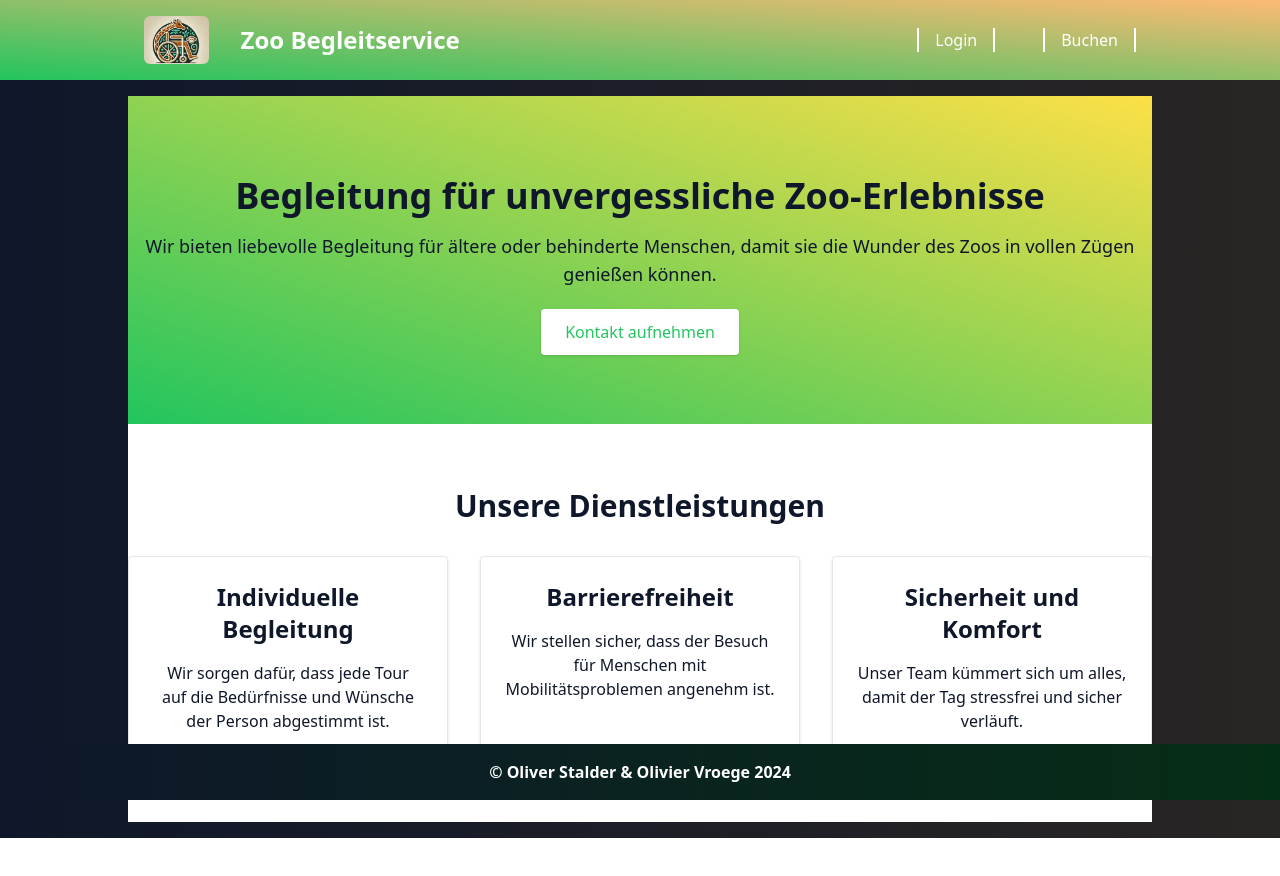
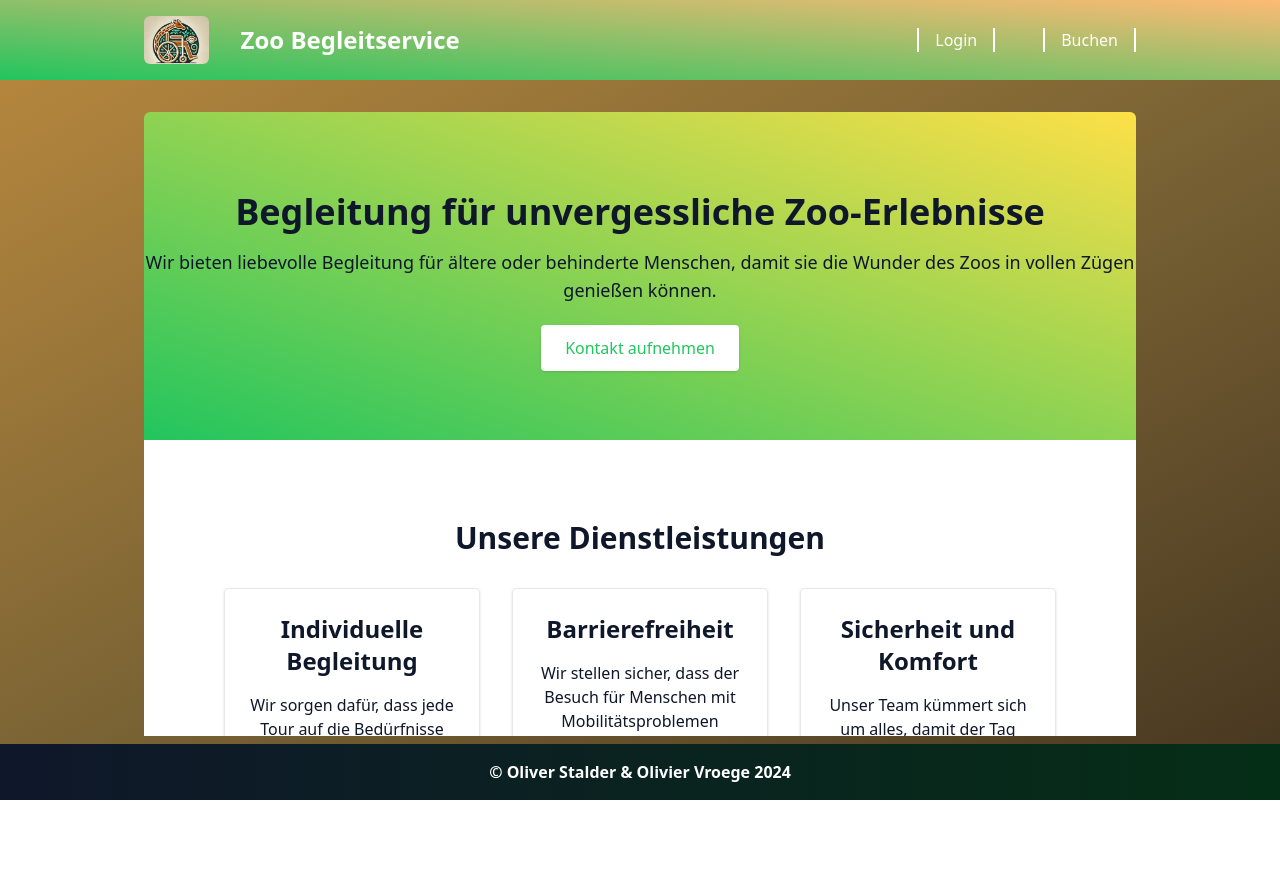
Before and after one commit to Seismix/zoo-begleitservice, a SvelteKit app: page / in a window 1280 px wide. Shown: the top 876 px of the page. After the commit the page ends 840 px from the top, so only its background shows below. Built offline with nearby package versions, Linux system fonts and the light colour scheme.

Commit message:
ui changes (#5)

```diff
--- a/src/routes/+layout.svelte
+++ b/src/routes/+layout.svelte
@@ -32,10 +32,10 @@
 			</ul>
 		</div>
 	</div>
-	<div class="bg-gradient-to-r from-slate-900 to-stone-800">
+	<div class="bg-gradient-to-br from-[#D9A84E] via-[#967B3E] to-[#5A4A2E]">
 		{#key data.url}
 			<div
-				class=" md:px-12 lg:px-32 bg-fixed min-h-[calc(100vh-6rem)] grid bg-gradient-to-r from-slate-900 to-stone-800 overflow-hidden py-4"
+				class=" md:px-12 lg:px-32 bg-fixed min-h-[calc(100vh-6rem)] grid bg-gradient-to-br from-[#B4863D] via-[#7A6334] to-[#463620] overflow-hidden py-4"
 				style="display: flex; flex-direction: column; justify-content: flex-start; align-items: stretch;"
 				in:fade={{ duration: 500, delay: 500 }}
 				out:fade={{ duration: 500 }}
--- a/src/routes/+page.svelte
+++ b/src/routes/+page.svelte
@@ -1,5 +1,5 @@
-  <!-- Hero Section -->
-  <section class="bg-gradient-to-tr from-green-500 to-yellow-300 text-[#0f172a] py-20">
+  <div class="h-[calc(100vh-10rem)] gap-4 overflow-auto p-4 rounded-md">
+    <section class="bg-gradient-to-tr from-green-500 to-yellow-300 text-[#0f172a] py-20 rounded-t-md">
       <div class="container mx-auto text-center">
         <h2 class="text-4xl font-bold mb-4">Begleitung für unvergessliche Zoo-Erlebnisse</h2>
         <p class="text-lg mb-8">Wir bieten liebevolle Begleitung für ältere oder behinderte Menschen, damit sie die Wunder des Zoos in vollen Zügen genießen können.</p>
@@ -7,7 +7,7 @@
       </div>
     </section>
     <!-- Services Section -->
-  <section id="services" class="py-16 bg-white text-[#0f172a]">
+    <section id="services" class="bg-white text-[#0f172a] p-20 rounded-b-md">
       <div class="container mx-auto text-center">
         <h2 class="text-3xl font-bold mb-8">Unsere Dienstleistungen</h2>
         <div class="grid grid-cols-1 md:grid-cols-3 gap-8">
@@ -26,3 +26,4 @@
         </div>
       </div>
     </section>
+  </div>
--- a/src/routes/login/+page.svelte
+++ b/src/routes/login/+page.svelte
@@ -3,8 +3,8 @@
     let activeTab = $state<"login" | "register">("login");
 </script>
 
-<div class="flex items-center justify-center min-h-screen p-8">
-    <div class="bg-white rounded-md shadow-lg p-8 w-full max-w-md">
+<div class="flex items-start justify-center min-h-screen p-8 transition-transform duration-300" >
+    <div class="bg-white rounded-md shadow-lg p-8 w-full max-w-md" >
         <div class="flex justify-center border-b-2 border-gray-300 mb-6">
             <button
                 class="py-2 px-6 font-bold transition duration-300 border-b-4 {activeTab ===
@@ -25,7 +25,7 @@
                 Register
             </button>
         </div>
-        <div class="h-[400px] overflow-y-auto transition-all duration-300">
+        <div class="overflow-y-auto transition-all duration-1000">
             {#if activeTab === "login"}
                 <div>
                     <h2
```
Lines whose indentation alone changed are shown as unchanged.
